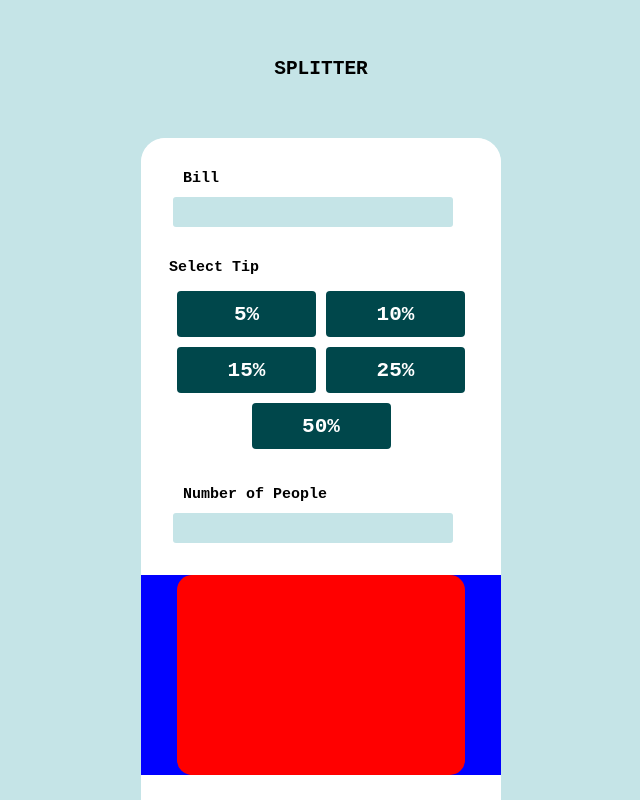
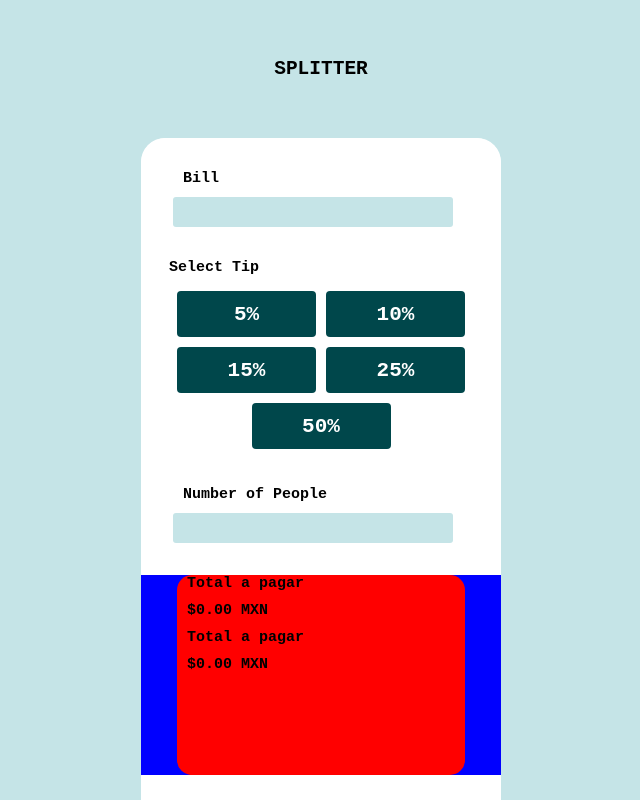
Before and after one commit to dragonfire124/reactcalc, a React app: page / in a window 1280 px wide. Shown: the top 800 px of the page, without its empty margins (319-959 px from the left). Built offline with nearby package versions, Linux system fonts and the light colour scheme.

Commit message:
1 file modified, 2 added

```diff
--- a/src/App.jsx
+++ b/src/App.jsx
@@ -6,6 +6,7 @@ import FormTips from './components/FormTips';
 import GeneralInput from './components/GeneralInput';
 import Result from './components/Result';
 import Tips from './components/Tips';
+import { PersonalAmount } from './components/PersonalAmount';
 
 const TipCalc = (amount, tipsAmount = 15) => {
   return amount * (tipsamount / 100);
@@ -39,7 +40,10 @@ export default function App() {
               <Tips />
               <GeneralInput label="Number of People" icon="dolar" />
             </FormTips>
-            <Result></Result>
+            <Result>
+              <PersonalAmount />
+              <PersonalAmount />
+            </Result>
           </Calculator>
         </div>
       </div>
--- /dev/null
+++ b/src/components/PersonalAmount/PersonalAmount.jsx
@@ -0,0 +1,11 @@
+import React from 'react';
+
+export const PersonalAmount = () => {
+  const total = 0;
+  return (
+    <div className="PersonalAmount">
+      <p>Total a pagar</p>
+      <p>{total === 0 ? '$0.00 MXN' : `$ ${total} MXN`}</p>
+    </div>
+  );
+};
--- /dev/null
+++ b/src/components/PersonalAmount/index.js
@@ -0,0 +1 @@
+export { PersonalAmount } from './PersonalAmount';
```
